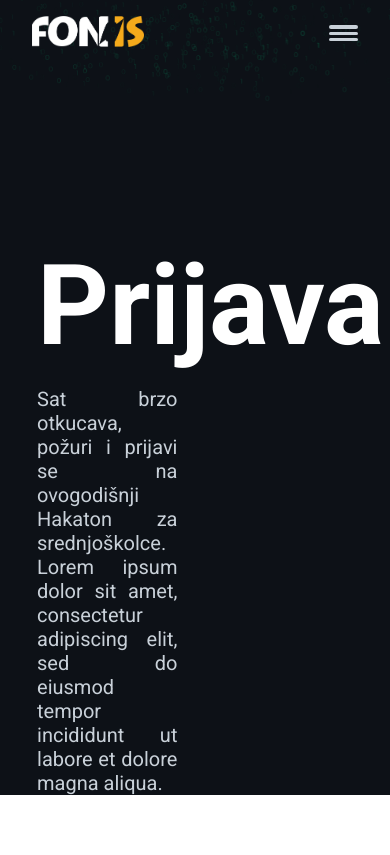
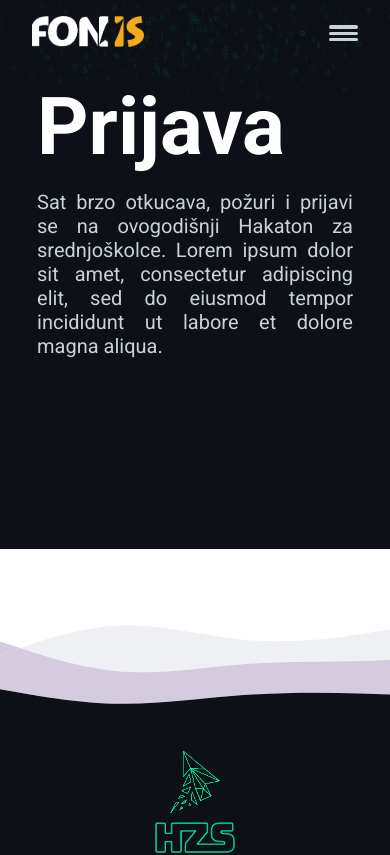
Before and after one commit to StefanJo3107/HZS-4.0-Site, a React (Create React App) app: page /prijava in a window 390 px wide. Shown: the top 855 px of the page. Built offline with nearby package versions, Linux system fonts and the light colour scheme.

Commit message:
Update za responzivnost PrijavaTop

```diff
--- a/src/Components/PrijavaTop/PrijavaTop.scss
+++ b/src/Components/PrijavaTop/PrijavaTop.scss
@@ -49,3 +49,21 @@
 
     }
 }
+
+@media screen and (max-width: 1100px) {
+  #prijava-top {
+      .prijava-sadrzaj {
+          flex-direction: column;
+
+          .prijava-info {
+              width: 90%;
+              padding-top: 5rem;
+
+              .prijava-title {
+                  font-size: 5rem;
+              }
+          }
+      }
+
+  }
+}
```
